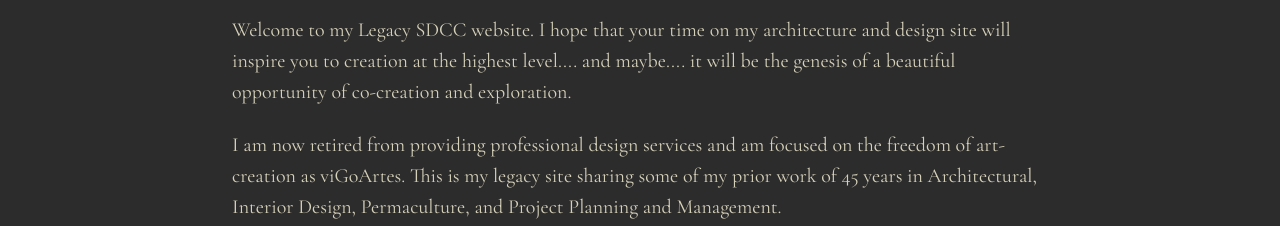
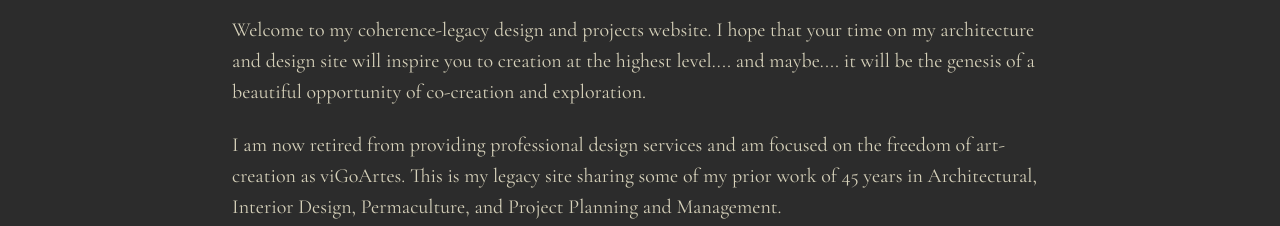
Before and after one commit to coherence-legacy/coherence-legacy, a plain HTML site: page 01-pages/index.html in a window 1280 px wide. Shown: the part 598-824 px from the top of the page. Drawn offline with nearby package versions, Linux system fonts and the light colour scheme; a web font is replaced by a local one.

Commit message:
Home page: update first paragraph wording

```diff
--- a/01-pages/index.html
+++ b/01-pages/index.html
@@ -32,7 +32,7 @@
     <p class="kicker">45 years · art · architecture · interior design · permaculture · land planning · community</p>
     <h1>coherence legacy</h1>
     <figure class="shot home-hero"><img src="images/P4020322.jpg" alt="portrait"></figure>
-    <p>Welcome to my Legacy SDCC website. I hope that your time on my architecture and design site will inspire you to creation at the highest level.... and maybe.... it will be the genesis of a beautiful opportunity of co-creation and exploration.</p>
+    <p>Welcome to my coherence-legacy design and projects website. I hope that your time on my architecture and design site will inspire you to creation at the highest level.... and maybe.... it will be the genesis of a beautiful opportunity of co-creation and exploration.</p>
 <p>I am now retired from providing professional design services and am focused on the freedom of art-creation as viGoArtes. This is my legacy site sharing some of my prior work of 45 years in Architectural, Interior Design, Permaculture, and Project Planning and Management.</p>
 <p>As consulting architectural, permaculture, and interior designers, I and my teams entered a holistic, co-creative process with our clients to assist them in expressing their lives, farms and vineyards, wineries, communities, retreats, retreat centers, healing environments, and even ski resorts in sustainable and multi dimensional ways. My prior work for forty five years was exclusively focused on the creation of one of a kind environments imbued with deep reverence for the natural world and the human co-habitation in reverence, and indeed awe, for this remarkable planet earth and all that thrives on it.</p>
 <p>finn (viGo)</p>
```
